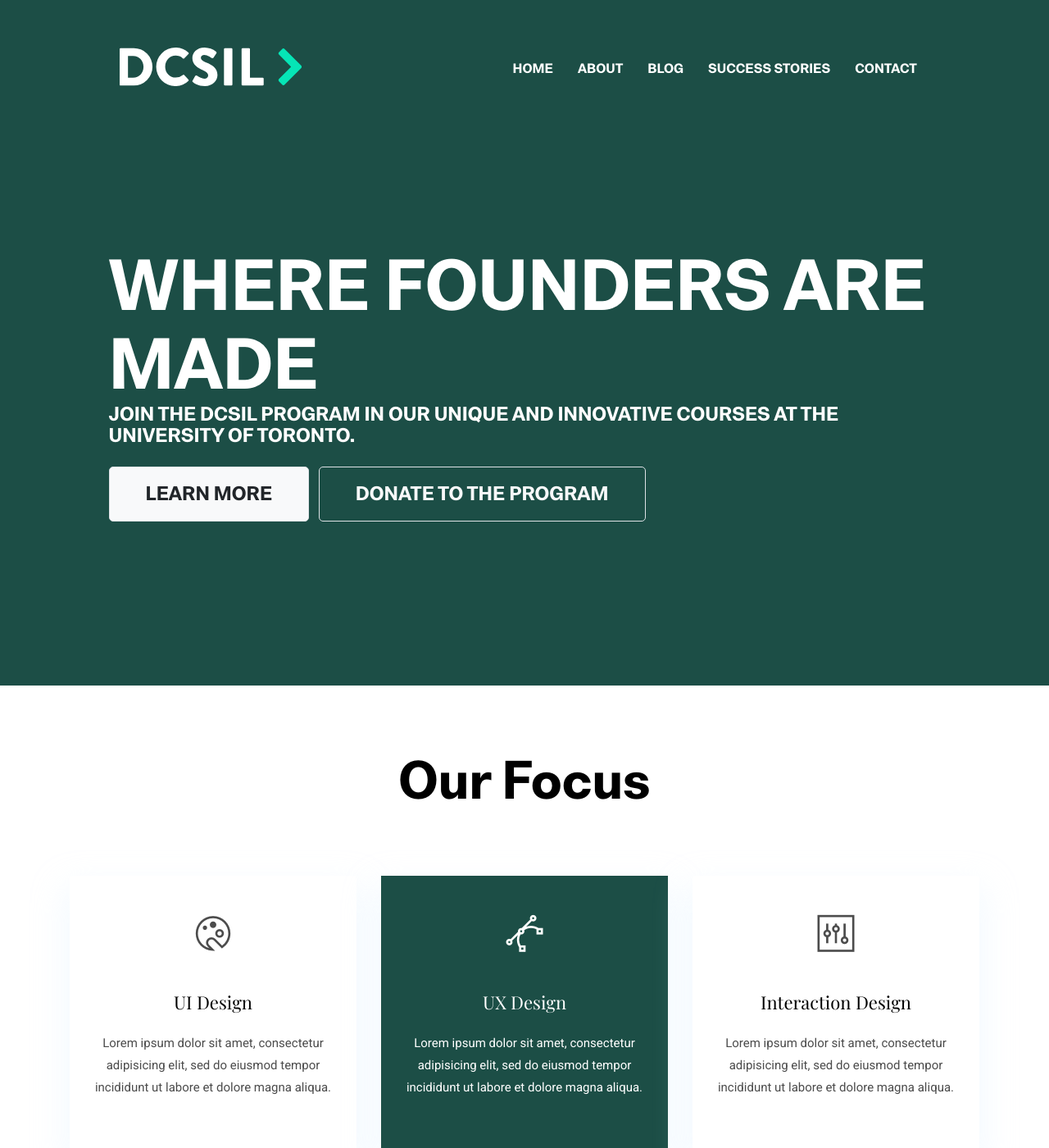
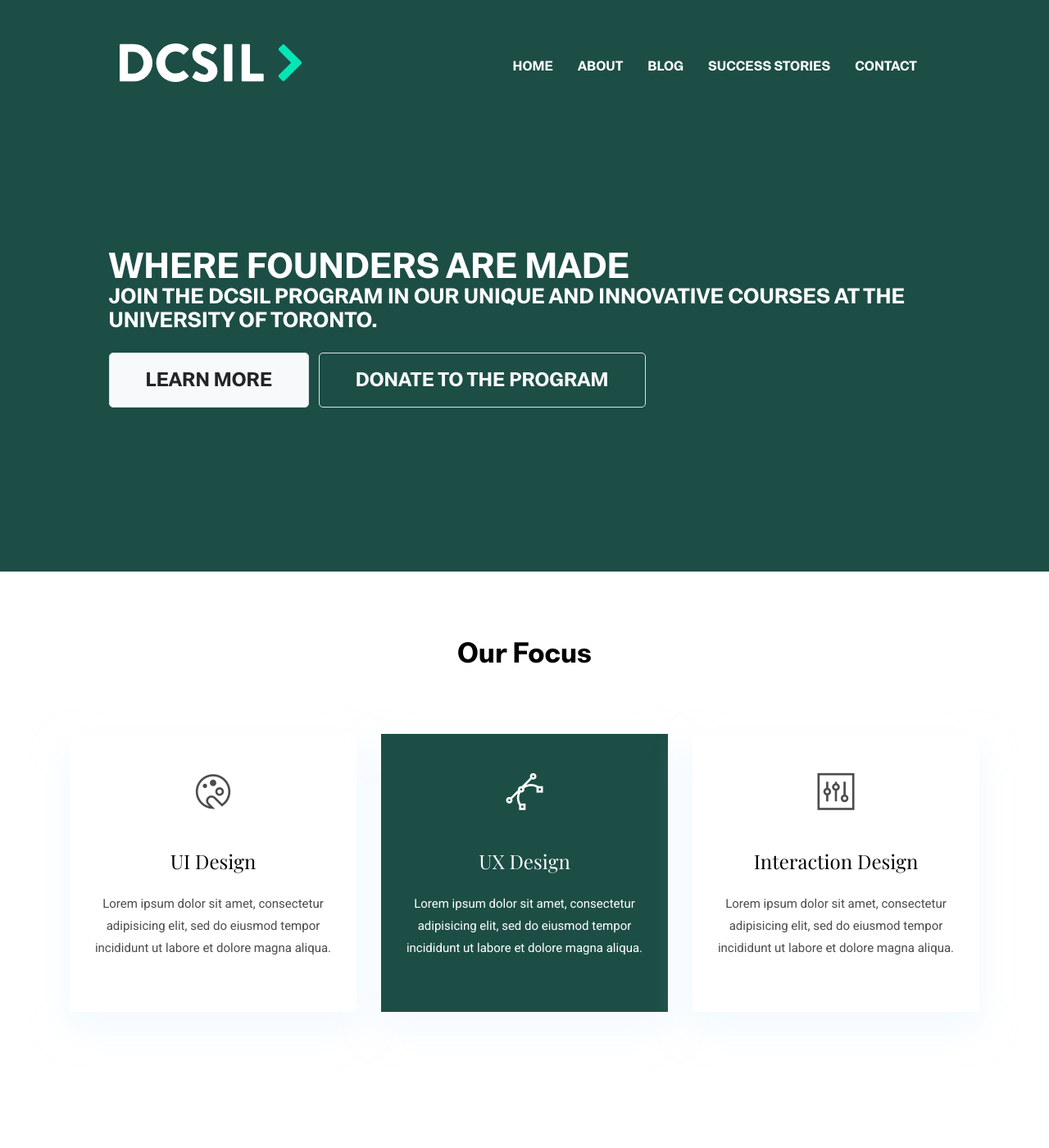
Before and after one commit to dcsil/website, a Jekyll site: the page built from index.html, in a window 1280 px wide and 1400 px high. Shown: the whole window at 82% size. Built offline with Jekyll 4.4.1, drawn with Linux system fonts in a browser that asks for light colours.

Commit message:
Update _typography.scss

```diff
--- a/assets/scss/_typography.scss
+++ b/assets/scss/_typography.scss
@@ -32,33 +32,3 @@
   font-family: $secondary-font;
   line-height: 1.2;
 }
-
-h1, .h1{
-  font-size: 80px;
-  @include desktop {
-    font-size: 65px;
-  }
-}
-
-h2, .h2{
-  font-size: 60px;
-  @include desktop {
-    font-size: 50px;
-  }
-}
-
-h3, .h3{
-  font-size: 40px;
-}
-
-h4, .h4{
-  font-size: 22px;
-}
-
-h5, .h5{
-  font-size: 18px;
-}
-
-h6, .h6{
-  font-size: 14px;
-}
```
